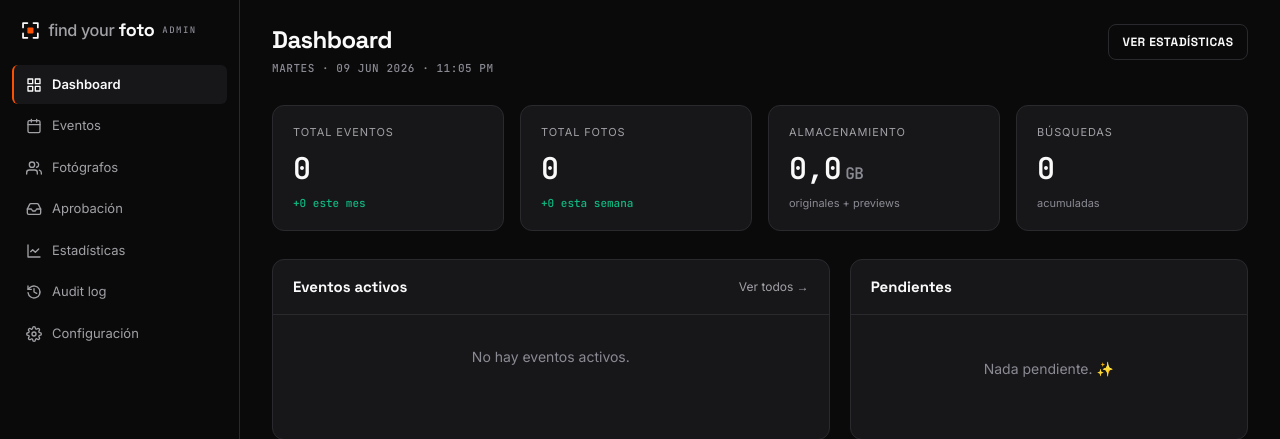
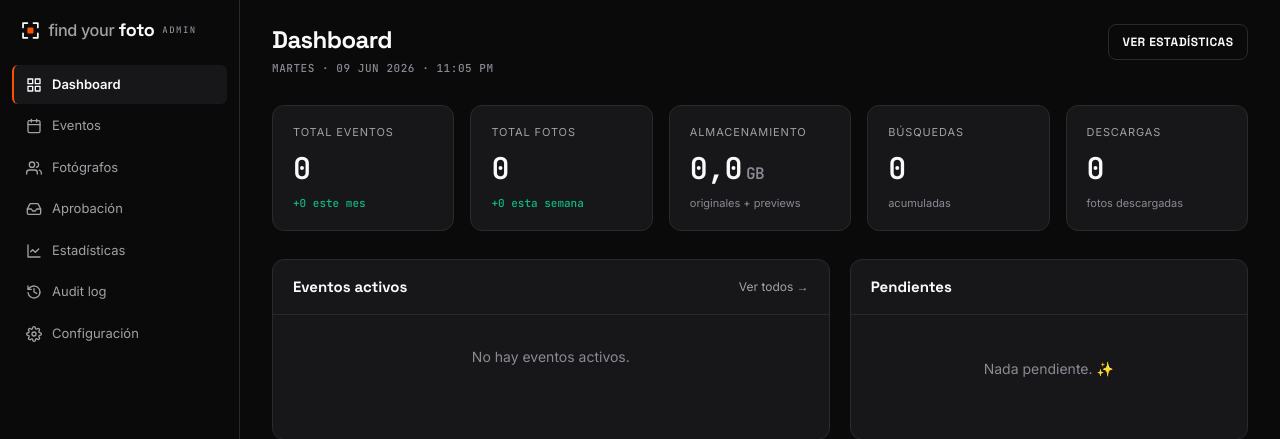
Before and after one commit to jairortiz8/fotos, a Django app: page /dashboard/ in a window 1280 px wide. Shown: the top 439 px of the page. Run offline with Django 5.2, Linux system fonts and the light colour scheme; the visitor is signed in with stand-in values (Sample User, id 1); data that the repository does not hold is empty; style sheets or scripts are compiled from the project's sources; parts of the project's set-up code (start-up, migrations or seed data) failed here and were passed over; some libraries are stand-ins or nearby versions.

Commit message:
feat(dashboard): contar descargas de fotos (tarjeta home + por evento)
El endpoint de descarga (PhotoDownloadView) servía el original pero NO contaba
nada — `download_count` quedó sin usar tras dejar dormido el ZIP. Las descargas
reales no se veían en ningún lado.

- PhotoDownloadView incrementa Photo.download_count + Event.download_count
  (atómico con F(), solo si el original bajó OK de R2).
- Dashboard home: tarjeta "Descargas" (stats.downloads_total, que ya se
  calculaba pero no se mostraba).
- Resumen del evento: tarjeta "Descargas" por evento.

Co-Authored-By: Claude Opus 4.8 (1M context) <noreply@anthropic.com>

```diff
--- a/apps/dashboard/views/events.py
+++ b/apps/dashboard/views/events.py
@@ -150,6 +150,7 @@ class EventDetailView(DashboardContextMixin, DetailView):
                     "pending": photos.filter(status=PhotoStatus.PENDING_REVIEW).count(),
                     "approved": photos.filter(status=PhotoStatus.APPROVED).count(),
                     "searches": event.search_count,
+                    "downloads": event.download_count,
                 },
                 "recent_photos": list(
                     photos.exclude(status=PhotoStatus.DELETED).order_by("-created_at")[:8]
--- a/templates/dashboard/home.html
+++ b/templates/dashboard/home.html
@@ -15,7 +15,7 @@
   </div>
 
   {# Stat cards #}
-  <div class="grid grid-cols-2 lg:grid-cols-4 gap-3 md:gap-4 mb-7">
+  <div class="grid grid-cols-2 lg:grid-cols-5 gap-3 md:gap-4 mb-7">
     <div class="rf-statcard">
       <div class="rf-statcard__label">{% trans "Total eventos" %}</div>
       <div class="rf-statcard__value mt-1.5">{{ stats.total_events }}</div>
@@ -35,6 +35,11 @@
       <div class="rf-statcard__label">{% trans "Búsquedas" %}</div>
       <div class="rf-statcard__value mt-1.5">{{ stats.searches_total }}</div>
       <div class="text-[11px] text-text-3 mt-1">{% trans "acumuladas" %}</div>
+    </div>
+    <div class="rf-statcard">
+      <div class="rf-statcard__label">{% trans "Descargas" %}</div>
+      <div class="rf-statcard__value mt-1.5">{{ stats.downloads_total }}</div>
+      <div class="text-[11px] text-text-3 mt-1">{% trans "fotos descargadas" %}</div>
     </div>
   </div>
 
--- a/templates/dashboard/partials/event_tab_resumen.html
+++ b/templates/dashboard/partials/event_tab_resumen.html
@@ -1,9 +1,10 @@
 {% load i18n %}
-<div class="grid grid-cols-2 lg:grid-cols-4 gap-3 mb-6">
+<div class="grid grid-cols-2 lg:grid-cols-5 gap-3 mb-6">
   <div class="rf-statcard"><div class="rf-statcard__label">{% trans "Fotos totales" %}</div><div class="rf-statcard__value mt-1">{{ summary.total }}</div></div>
   <div class="rf-statcard"><div class="rf-statcard__label">{% trans "Pendientes" %}</div><div class="rf-statcard__value mt-1 {% if summary.pending %}!text-warning{% endif %}">{{ summary.pending }}</div></div>
   <div class="rf-statcard"><div class="rf-statcard__label">{% trans "Aprobadas" %}</div><div class="rf-statcard__value mt-1">{{ summary.approved }}</div></div>
   <div class="rf-statcard"><div class="rf-statcard__label">{% trans "Búsquedas" %}</div><div class="rf-statcard__value mt-1">{{ summary.searches }}</div></div>
+  <div class="rf-statcard"><div class="rf-statcard__label">{% trans "Descargas" %}</div><div class="rf-statcard__value mt-1">{{ summary.downloads }}</div></div>
 </div>
 
 <div class="grid lg:grid-cols-2 gap-5">
```
Also changed, not shown: apps/downloads/views.py (+8 -1 lines), tests/downloads/test_photo_download.py (+17 -0 lines).
